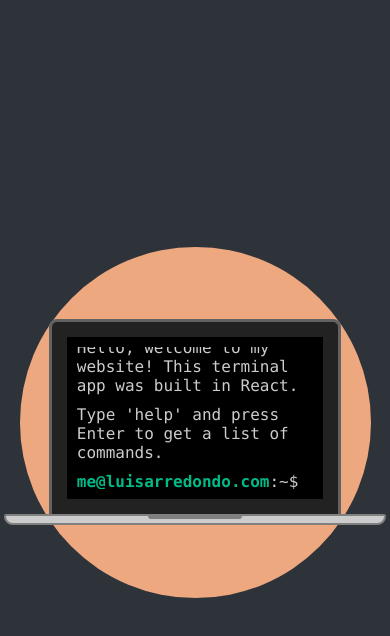
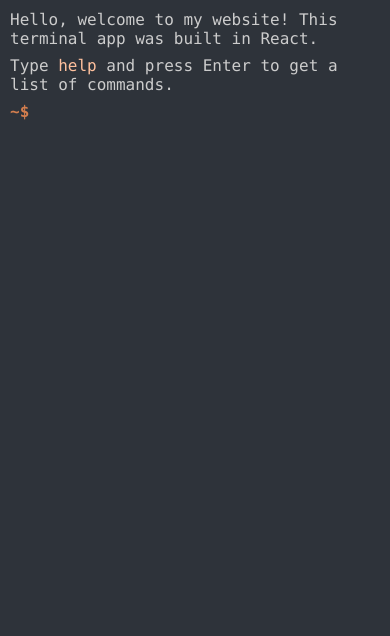
Before and after one commit to arre1908/arre1908.github.io, a React (Create React App) app: page / in a window 390 px wide. Shown: the top 636 px of the page. Built offline with nearby package versions, Linux system fonts and the light colour scheme.

Commit message:
Added mobile-first styles

```diff
--- a/src/App.js
+++ b/src/App.js
@@ -5,7 +5,7 @@ import Background from "./components/Background";
 
 function App() {
   return (
-    <div className="flex-center">
+    <div className="app flex-center">
       <Device />
       <Background />
     </div>
--- a/src/App.scss
+++ b/src/App.scss
@@ -8,12 +8,10 @@ body {
   background-color: $bg-primary;
 }
 
-.flex-center {
-  display: flex;
-  align-items: center;
-  justify-content: center;
+@media (min-width: $desktop-width) and (min-height: $desktop-height) {
+  .flex-center {
+    display: flex;
+    align-items: center;
+    justify-content: center;
+  }
 }
-
-.app {
-  position: relative;
-}
--- a/src/components/Output.js
+++ b/src/components/Output.js
@@ -20,6 +20,8 @@ function createOutput(line) {
           <span className="text-secondary">email</span> - Show email address.
           <br />
           <span className="text-secondary">clear</span> - Clear the console
+          <br />
+          <span className="text-secondary">help</span> - Show list of commands.
           output.
         </div>
       );
@@ -87,7 +89,11 @@ function createOutput(line) {
     case "":
       return "";
     default:
-      return <div>Unknown command: '{line}'</div>;
+      return (
+        <div className="line">
+          Unknown command: <span className="text-secondary">{line}</span>
+        </div>
+      );
   }
 }
 
@@ -95,9 +101,11 @@ function Output(props) {
   return (
     <div>
       <div className="line">
-        <span className="text-accent">me@luisarredondo.com</span>
-        {":~$ "}
-        {props.line}
+        <span className="text-accent">
+          <span className="mobile-hidden">me@luisarredondo.com:</span>
+          ~$&nbsp;
+        </span>
+        <span className="text-secondary">{props.line}</span>
       </div>
       {createOutput(props.line)}
     </div>
--- a/src/components/Terminal.js
+++ b/src/components/Terminal.js
@@ -47,20 +47,21 @@ class Terminal extends Component {
           Hello, welcome to my website! This terminal app was built in React.
         </div>
         <div className="line">
-          Type 'help' and press Enter to get a list of commands.
+          Type <span className="text-secondary">help</span> and press Enter to
+          get a list of commands.
         </div>
 
         {outputs}
 
         <div>
-          <div className="input-info">
-            <span className="text-accent">me@luisarredondo.com</span>
-            :~$&nbsp;
+          <div className="input-info text-accent">
+            <span className="mobile-hidden">me@luisarredondo.com:</span>
+            ~$&nbsp;
           </div>
           <div className="input-container">
             <form onSubmit={this.handleSubmit}>
               <input
-                ref={(input) => (this.input = input)}
+                ref={(elem) => (this.input = elem)}
                 type="text"
                 value={this.state.input}
                 onChange={this.handleChange}
--- a/src/css/Background.scss
+++ b/src/css/Background.scss
@@ -1,5 +1,6 @@
 @import "./variables.scss";
 
+@media (min-width: $desktop-width) and (min-height: $desktop-height) {
   .bg {
     position: absolute;
     height: 100vh;
@@ -15,3 +16,4 @@
     max-width: 90 * $base-unit;
     border-radius: 50%;
   }
+}
--- a/src/css/Device.scss
+++ b/src/css/Device.scss
@@ -1,5 +1,10 @@
 @import "./variables.scss";
 
+.screen {
+  padding: 10px;
+}
+
+@media (min-width: $desktop-width) and (min-height: $desktop-height) {
   .container {
     flex-direction: column;
     height: 100vh;
@@ -20,8 +25,6 @@
 
   .screen {
     background-color: $sc-fill;
-  color: $text-primary;
-  padding: 10px;
     height: 100%;
   }
 
@@ -43,3 +46,4 @@
     height: 40%;
     width: 25%;
   }
+}
--- a/src/css/Terminal.scss
+++ b/src/css/Terminal.scss
@@ -2,20 +2,16 @@
 
 .terminal {
   @include code;
-  max-height: 100%;
-  overflow: auto;
-  overflow-x: hidden;
+  color: $text-primary;
+  word-wrap: break-word;
 }
 
 .line {
-  word-wrap: break-word;
   margin-bottom: 8px;
-  padding-top: 2px;
 }
 
 .input-info {
   float: left;
-  padding-top: 2px;
 }
 
 .input-container {
@@ -25,12 +21,12 @@
 
 input {
   @include code;
-  background-color: $sc-fill;
+  background-color: transparent;
   border: none;
   outline: none;
   padding: 0;
   width: 100%;
-  color: $text-primary;
+  color: $text-secondary;
 }
 
 .text-accent {
@@ -41,3 +37,23 @@ input {
 .text-secondary {
   color: $text-secondary;
 }
+
+.mobile-hidden {
+  display: none;
+}
+
+@media (min-width: $desktop-width) and (min-height: $desktop-height) {
+  .terminal {
+    max-height: 100%;
+    overflow: auto;
+    overflow-x: hidden;
+  }
+
+  .mobile-hidden {
+    display: initial;
+  }
+
+  .mobile-only {
+    display: none;
+  }
+}
--- a/src/css/variables.scss
+++ b/src/css/variables.scss
@@ -1,5 +1,9 @@
-// Base unit for setting max dimensions
+// Base unit for scaling max dimensions
 $base-unit: 12px;
+
+// Desktop breakpoints
+$desktop-width: 768px;
+$desktop-height: 600px;
 
 // Component colors
 $dv-fill: #222222;
@@ -12,9 +16,9 @@ $kb-border: darken($kb-fill, 30%);
 $bg-primary: #2e333a;
 $bg-secondary: #eea880;
 $text-primary: #cccccc;
-$text-secondary: $bg-secondary;
-$link: #0088ff;
-$text-accent: #00bb88;
+$text-secondary: #ffc19e;
+$text-accent: #d37e4e;
+$link: #4fadff;
 
 @mixin code {
   font-family: source-code-pro, Menlo, Monaco, Consolas, "Courier New",
```
Lines whose indentation alone changed are shown as unchanged.
